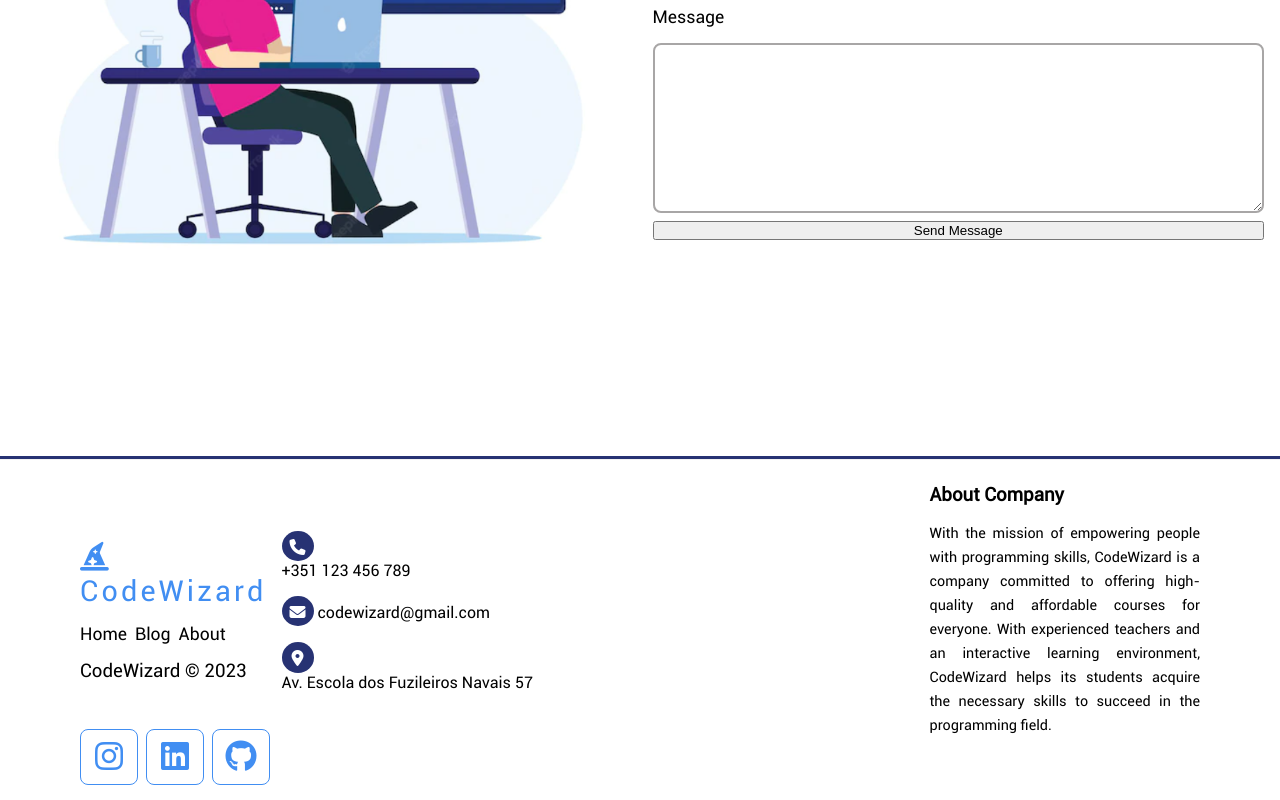
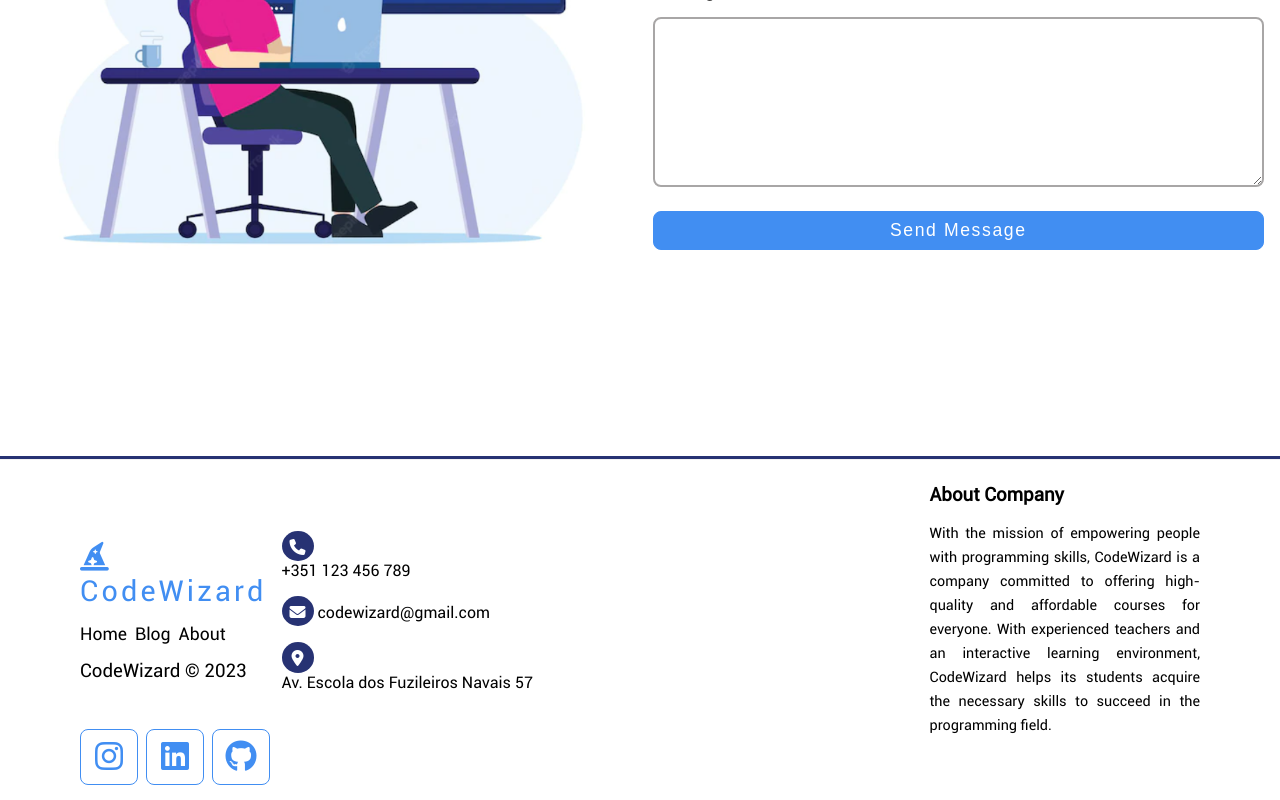
Before and after one commit to Victorceloss/code-wizard, a React (Vite) app in the folder frontend/: page /about in a window 1280 px wide. Shown: the part 1824-2624 px from the top of the page. Built offline with nearby package versions, Linux system fonts and the light colour scheme.

Commit message:
:lipstick: style: Adding Styles to the About

```diff
--- a/frontend/src/styles/about.css
+++ b/frontend/src/styles/about.css
@@ -202,3 +202,25 @@
   border-radius: 0.5rem;
   border: 2px solid var(--Details);
 }
+
+.form-button {
+  padding: 0.5rem;
+  margin: 1.0rem 0;
+
+  cursor: pointer;
+  color: #FFFFFF;
+  font-size: 1.1rem;
+  letter-spacing: 0.1rem;
+
+  transition: .5s ease all;
+
+  border-radius: 0.5rem;
+  background-color: var(--Title_Two);
+  border: 1px solid var(--Title_Two);
+}
+
+.form-button:hover {
+  color: var(--Title_Two);
+
+  background-color: transparent;
+}
```
